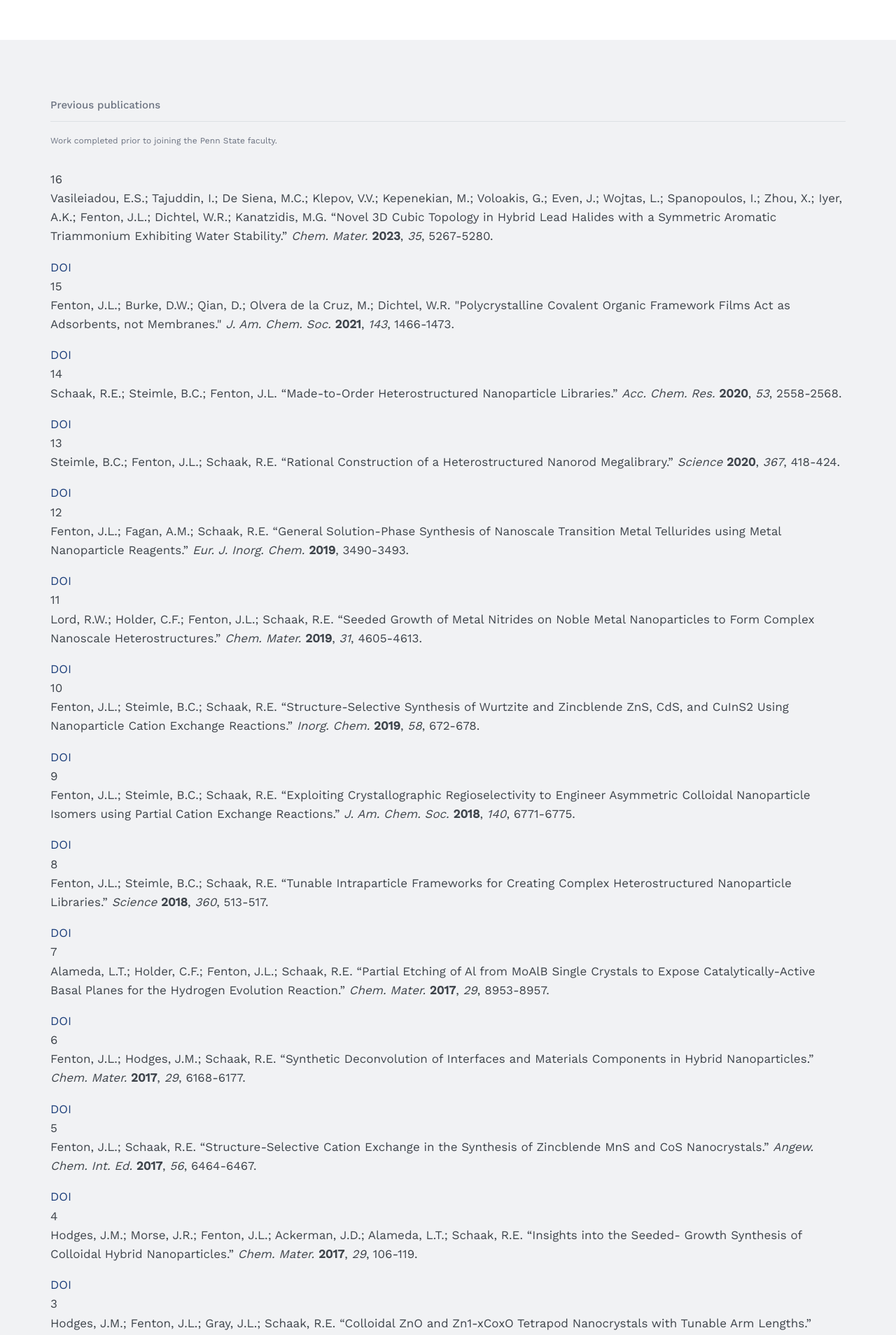
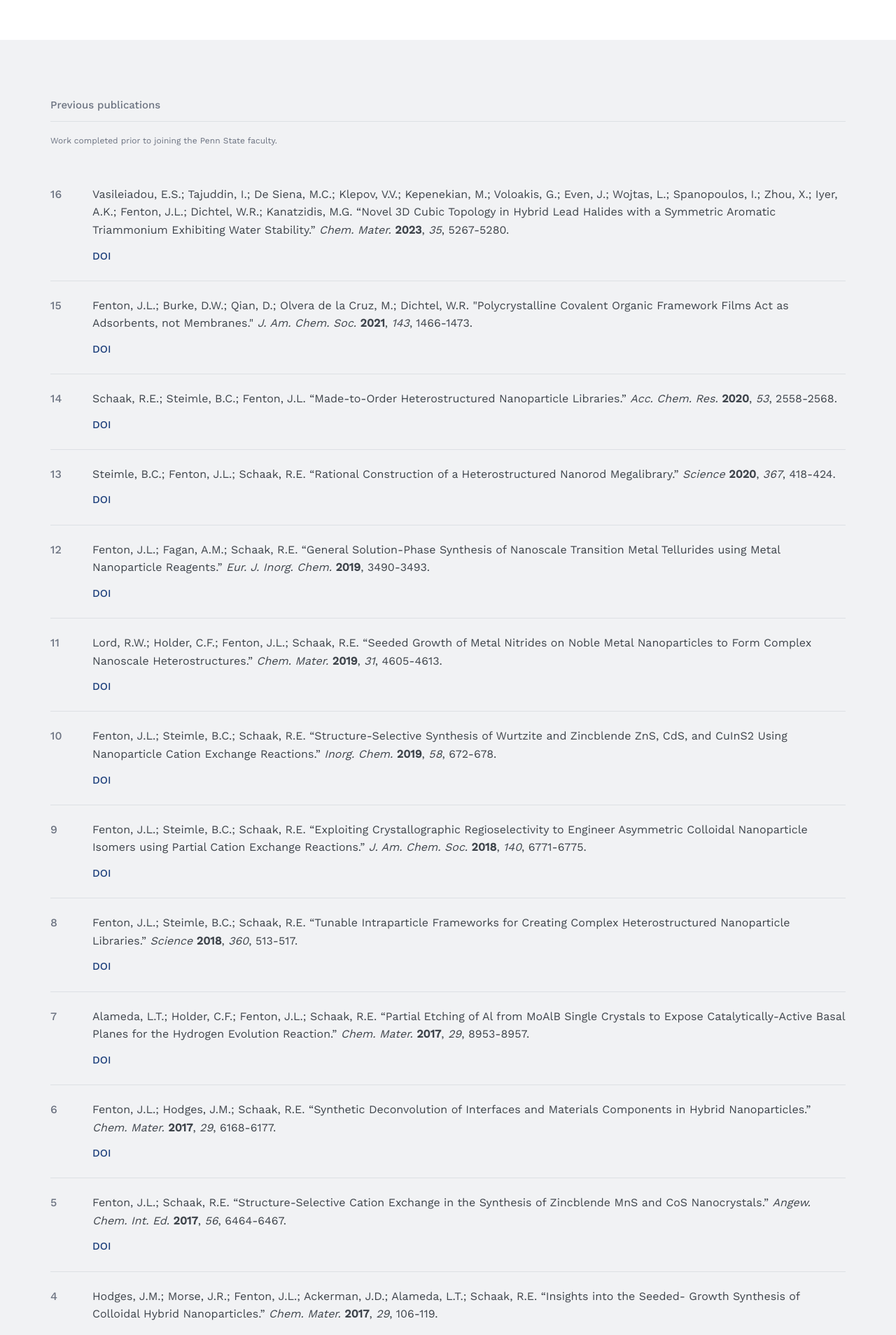
Before and after one commit to thefentonlab/thefentonlab.github.io, a Jekyll site: the page built from publications.html, in a window 1280 px wide. Shown: the part 2093-4001 px from the top of the page at 70% size. Built offline with Jekyll 4.4.1, drawn with Linux system fonts in a browser that asks for light colours.

Commit message:
Update style.css

```diff
--- a/assets/css/style.css
+++ b/assets/css/style.css
@@ -151,3 +151,26 @@ footer a:hover{color:#fff;}
   .nav a{padding:12px 0; border-bottom:1px solid var(--rule);}
   .head-in{position:relative;}
 }
+/* ---------- previous publications (no TOC image) ---------- */
+.pub-simple{
+  display:grid;
+  grid-template-columns:44px 1fr;
+  gap:0 16px;
+  padding:22px 0;
+  border-top:1px solid var(--rule);
+  align-items:start;
+}
+.pub-simple:first-of-type{border-top:0;}
+.pub-simple .num{
+  font-size:16px;
+  font-weight:500;
+  color:var(--muted);
+  line-height:1.6;
+}
+.pub-simple .cite{font-size:16px; margin:0 0 10px;}
+.pub-simple .doi{font-size:15px; font-weight:500;}
+
+@media (max-width:900px){
+  .pub-simple{grid-template-columns:1fr; gap:4px;}
+  .pub-simple .num{margin-bottom:2px;}
+}
```
